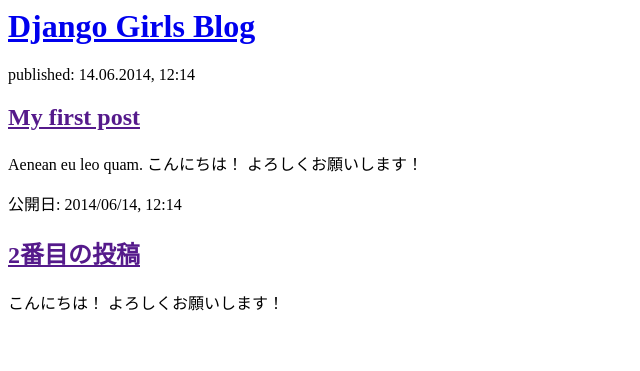
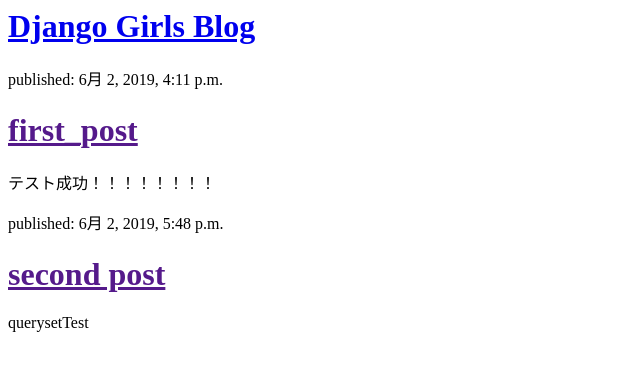
Before and after one commit to soshi-matsuo/django_girls_tutorial, a Django app: page / in a window 1280 px wide. Shown: the top 371 px of the page, without its empty margins (0-640 px from the left). Run offline with Django 3.2, Linux system fonts and the light colour scheme; data comes from the database, SQL or seed files in the repository.

Commit message:
activate django template

```diff
--- a/blog_tutorial/templates/blog_tutorial/post_list.html
+++ b/blog_tutorial/templates/blog_tutorial/post_list.html
@@ -7,16 +7,12 @@
             <h1><a href="/">Django Girls Blog</a></h1>
         </div>
 
-        <div>
-            <p>published: 14.06.2014, 12:14</p>
-            <h2><a href="">My first post</a></h2>
-            <p>Aenean eu leo quam. こんにちは！ よろしくお願いします！ </p>
-        </div>
-
-        <div>
-            <p>公開日: 2014/06/14, 12:14</p>
-            <h2><a href="">2番目の投稿</a></h2>
-            <p> こんにちは！ よろしくお願いします！ </p>
-        </div>
+        {% for post in posts %}
+            <div>
+                <p>published: {{ post.published_date  }}</p>
+                <h1><a href="">{{ post.title  }}</a></h1>
+                <p>{{ post.text|linebreaksbr }}</p>
+            </div>
+        {% endfor %}
     </body>
 </html>
--- a/blog_tutorial/views.py
+++ b/blog_tutorial/views.py
@@ -1,5 +1,9 @@
 from django.shortcuts import render
+from django.utils import timezone
+from .models import Post
 
 # Create your views here.
 def post_list(request):
-    return render(request, 'blog_tutorial/post_list.html', {})
+    posts = Post.objects.filter(published_date__lte=timezone.now()) \
+                        .order_by('published_date')
+    return render(request, 'blog_tutorial/post_list.html', {'posts': posts})
```
